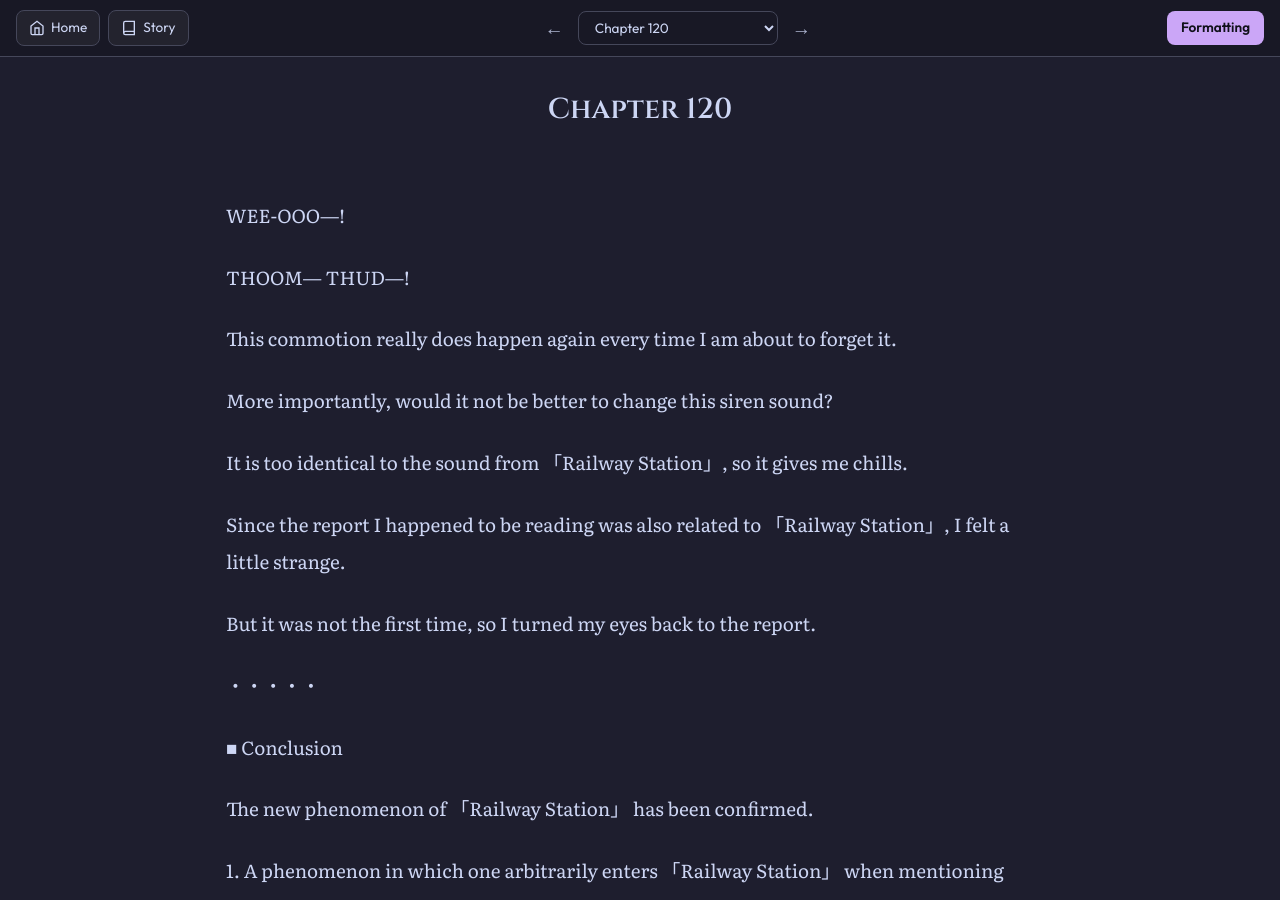
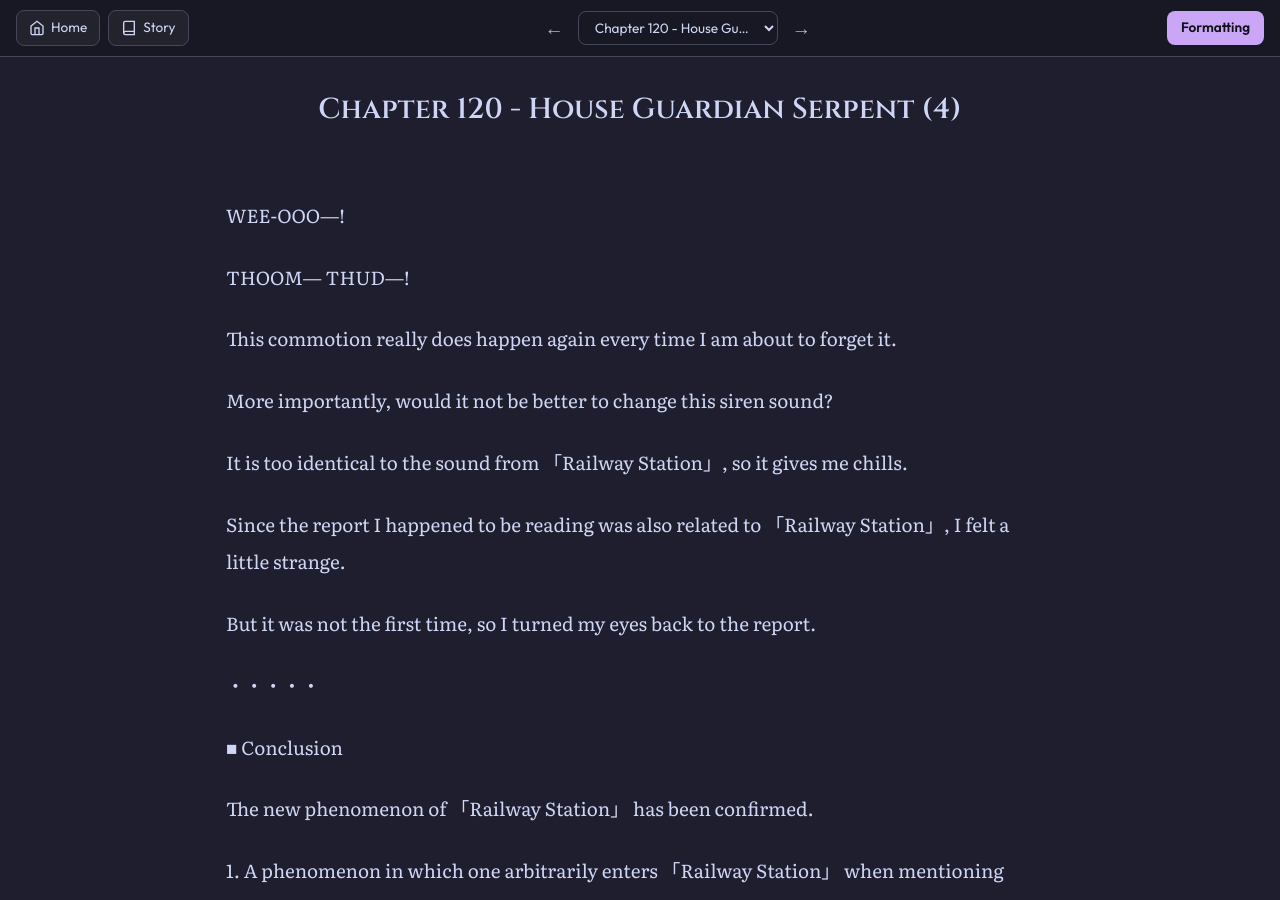
Before and after one commit to soleumn/soleumn.github.io, a Jekyll site: the page built from _chapters/esg/ch120.md, in a window 1280 px wide and 900 px high. Built offline with Jekyll 4.4.1, drawn with Linux system fonts in a browser that asks for light colours; comment, search, counter and statistics services are not loaded.

Commit message:
Update ch120.md

```diff
--- a/_chapters/esg/ch120.md
+++ b/_chapters/esg/ch120.md
@@ -1,5 +1,5 @@
 ---
-title: "Chapter 120"
+title: "Chapter 120 - House Guardian Serpent (4)"
 categories: esg
 capitulo: 120
 ---
```
